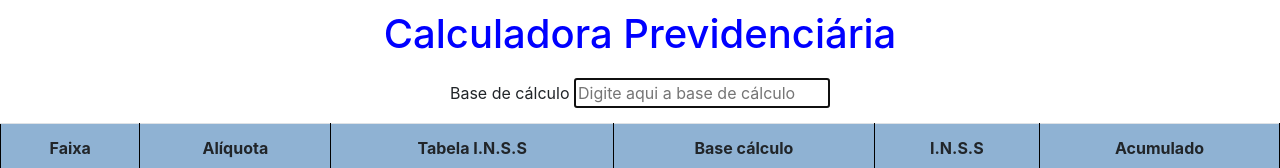
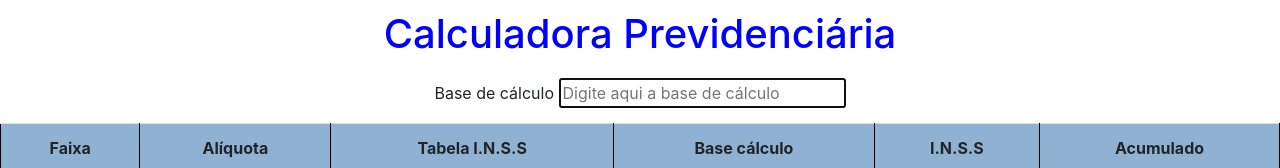
Before and after one commit to evertonweyand/Departamento_Pessoal_Utilidades, a plain HTML site: page html/calculo_inss.html in a window 1280 px wide. Shown: the top 168 px of the page. Drawn offline with nearby package versions, Linux system fonts and the light colour scheme.

Commit message:
Ajuste do tamanho do input

```diff
--- a/html/calculo_inss.html
+++ b/html/calculo_inss.html
@@ -19,7 +19,7 @@
         <div class="div_center">
             <form id="form_bc">
                 <label for="base_calculo">Base de cálculo</label>
-                <input type="text"  id="base_calculo" onkeyup="calcular()" autofocus placeholder="Digite aqui a base de cálculo "
+                <input type="text"  id="base_calculo" size="23" onkeyup="calcular()" autofocus placeholder="Digite aqui a base de cálculo "
                        onkeypress="return (event.charCode >= 48 && event.charCode <= 57) ||
                        event.charCode == 44 || event.charCode == 0 ">
                 <!-- <button type="button" onclick="calcular()">Calcular</button> -->
```
